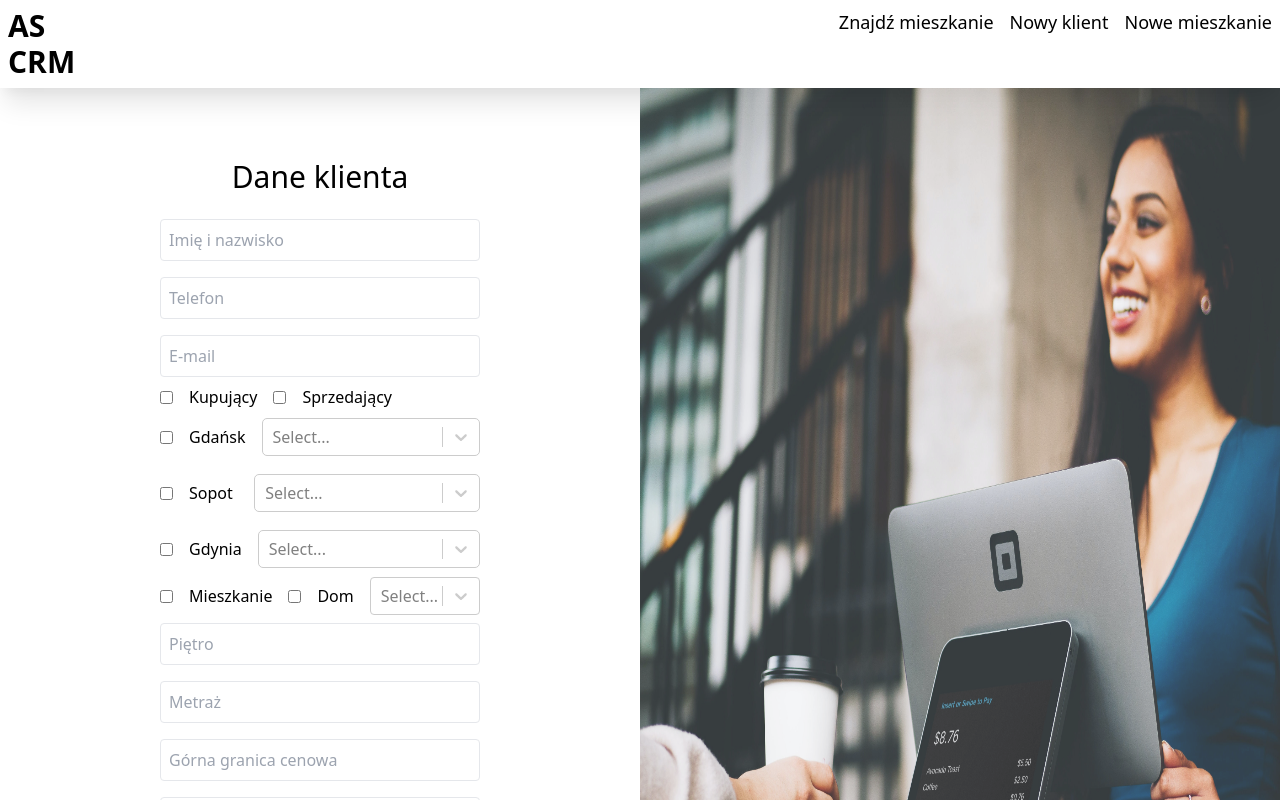
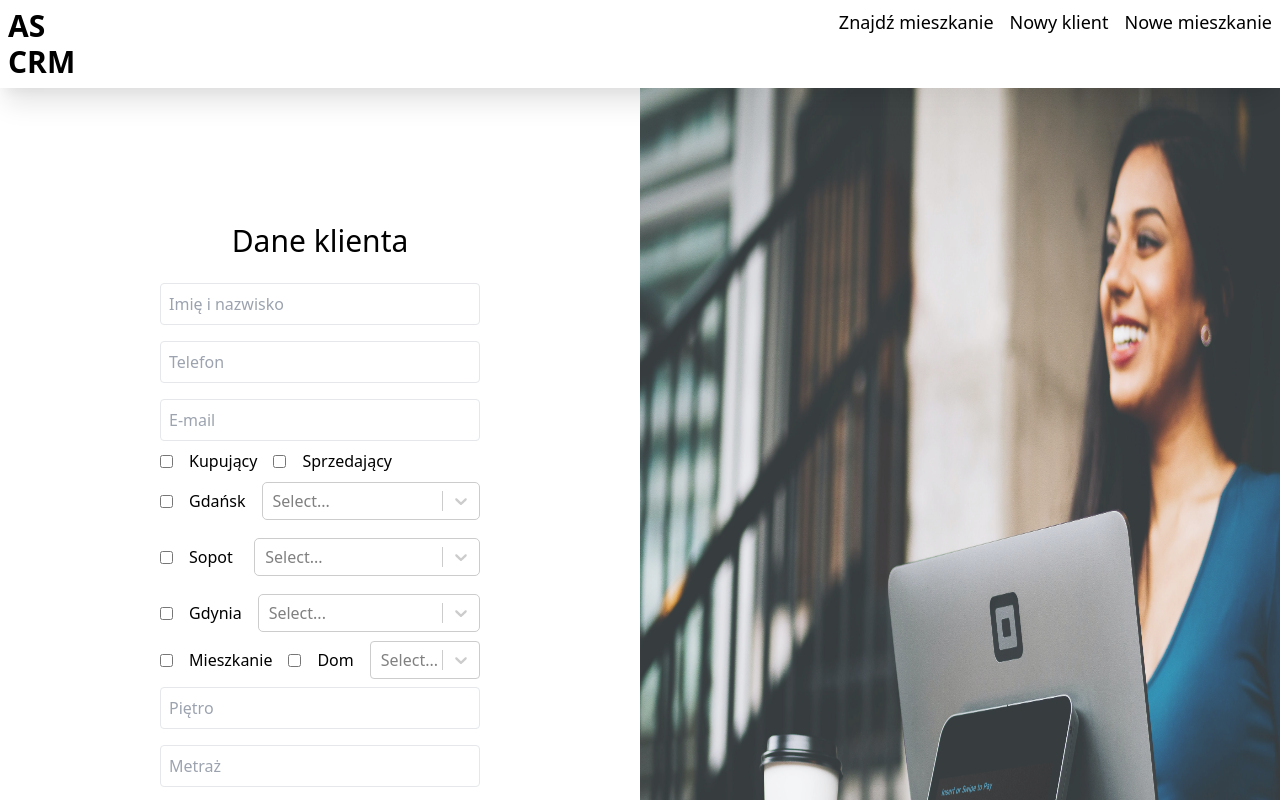
Before and after one commit to AgnesSwan/crm, a React (Create React App) app: page /clientForm in a window 1280 px wide. Shown: the top 800 px of the page. Built offline with nearby package versions, Linux system fonts and the light colour scheme.

Commit message:
fixed styling

```diff
--- a/src/Components/AddHouse.jsx
+++ b/src/Components/AddHouse.jsx
@@ -42,7 +42,7 @@ const AddHouse = () => {
     return (
         <div className="flex flex-row w-full">
             <img src={house} alt='house' className="w-6/12 h-fit opacity-80" />
-            <div className="mt-8 flex flex-col w-6/12 items-center justify-center h-screen">
+            <div className="mt-14 flex flex-col w-6/12 items-center justify-center h-screen">
                 <form onSubmit={handleSubmit(onSubmit)} className="flex flex-col w-1/2">
                     <input className="my-2 p-2 border rounded focus:outline-none focus:ring-2 focus:ring-blue-100" type="text" placeholder="Tytul ogloszenia" {...register("title")} />
                     <input className="my-2 p-2 border rounded focus:outline-none focus:ring-2 focus:ring-blue-100" type="text" placeholder="Imię i nazwisko właściciela" {...register("name")} />
--- a/src/Components/ClientForm.jsx
+++ b/src/Components/ClientForm.jsx
@@ -41,7 +41,7 @@ const ClientForm = () => {
         ]
     return (
         <div className="flex flex-row w-full ">
-            <div className="mt-12 flex flex-col w-6/12 items-center justify-center h-screen">
+            <div className="mt-28 flex flex-col w-6/12 items-center justify-center h-screen">
                 <h1 className="text-3xl mb-4">Dane klienta</h1>
                 <form onSubmit={handleSubmit(onSubmit)} className="flex flex-col w-1/2">
                     <input className="my-2 p-2 border rounded focus:outline-none focus:ring-2 focus:ring-blue-100" type="text" placeholder="Imię i nazwisko" {...register("name")} />
@@ -138,7 +138,7 @@ const ClientForm = () => {
                     <input className="bg-blue-100 p-2 border rounded cursor-pointer hover:bg-white hover:text-blue-200" type="submit" />
                 </form>
             </div>
-            <img src={client} className="w-6/12 h-screen opacity-80" alt="client" />
+            <img src={client} className="w-6/12 h-fit opacity-80" alt="client" />
         </div>
     )
 }
```
